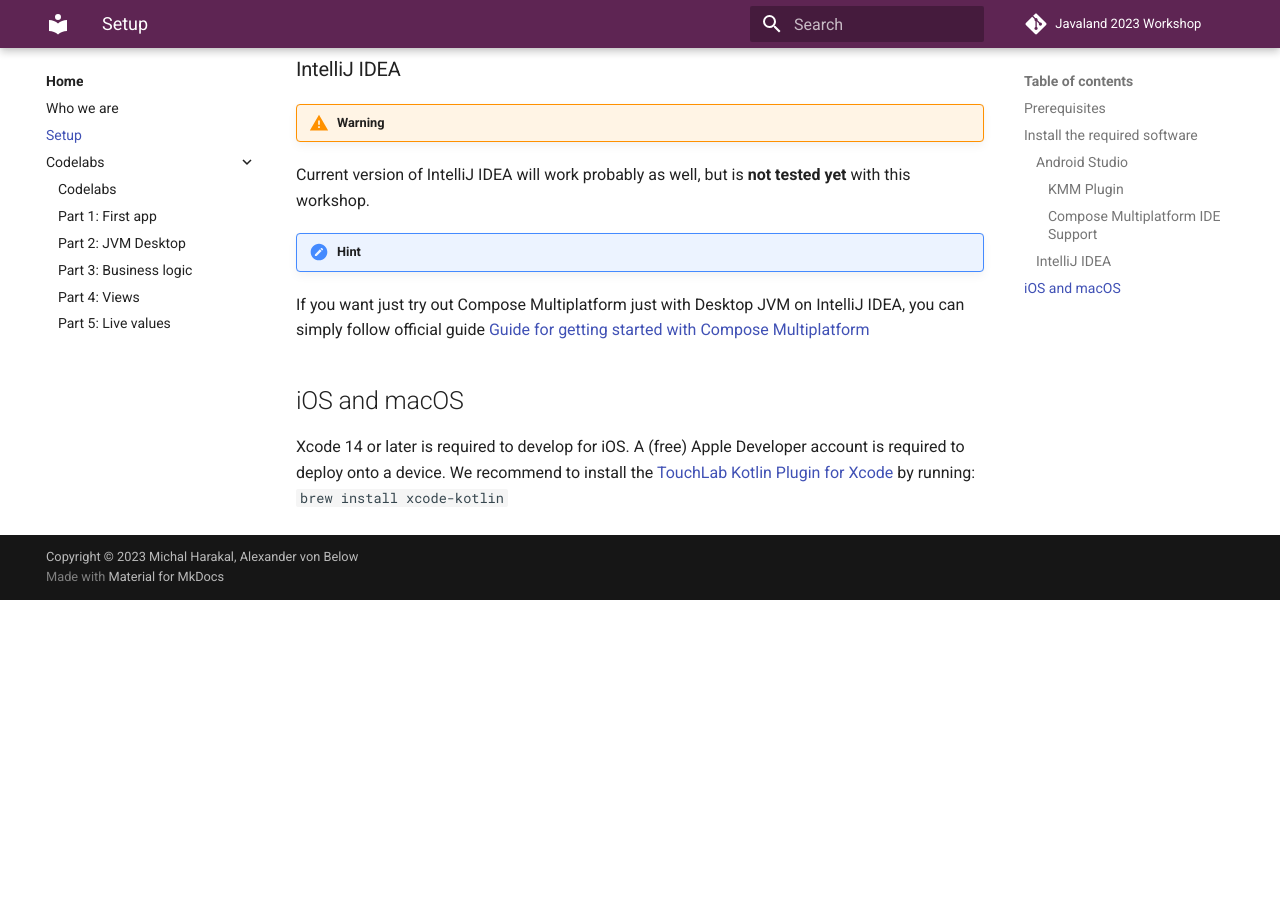
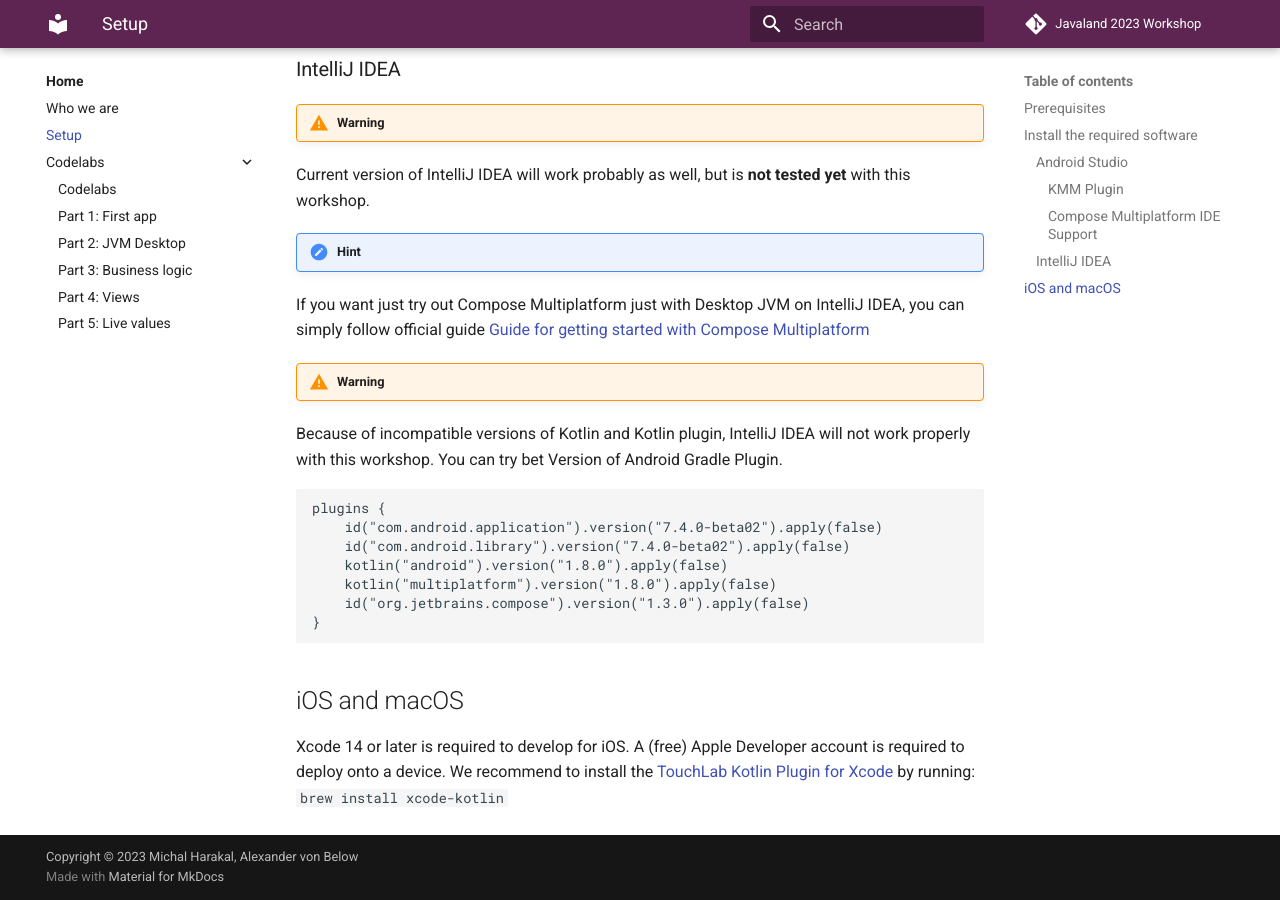
Before and after one commit to michalharakal/kmp-workshop, an MkDocs documentation site: the page built from javaland2023/mkdocs/src/doc/docs/setup.md, in a window 1280 px wide and 900 px high, scrolled down 1956 px. Built offline with MkDocs 1.6.1 and Material for MkDocs 9.7.7, drawn with Linux system fonts in a browser that asks for light colours; comment, search, counter and statistics services are not loaded; before the commit the page ends 2556 px from its top, so only the background shows below that.

Commit message:
Add note on IntelliJ

````diff
--- a/javaland2023/mkdocs/src/doc/docs/setup.md
+++ b/javaland2023/mkdocs/src/doc/docs/setup.md
@@ -36,6 +36,19 @@
 !!! hint
 If you want just try out Compose Multiplatform just with Desktop JVM on IntelliJ IDEA, you can simply follow official guide [Guide for getting started with Compose Multiplatform](https://github.com/JetBrains/compose-multiplatform/tree/master/tutorials/Getting_Started)
 
+!!! warning
+Because of incompatible versions of Kotlin and Kotlin plugin, IntelliJ IDEA will not work properly with this workshop. You can try bet Version of Android Gradle Plugin.
+
+```
+plugins {
+    id("com.android.application").version("7.4.0-beta02").apply(false)
+    id("com.android.library").version("7.4.0-beta02").apply(false)
+    kotlin("android").version("1.8.0").apply(false)
+    kotlin("multiplatform").version("1.8.0").apply(false)
+    id("org.jetbrains.compose").version("1.3.0").apply(false)
+}
+```
+
 
 ## iOS and macOS
 
````
Also changed, not shown: javaland2023/mkdocs/src/doc/docs/codelab-2.md (+3 -3 lines), javaland2023/mkdocs/src/doc/docs/cl2-desktop-jl.png (added).
